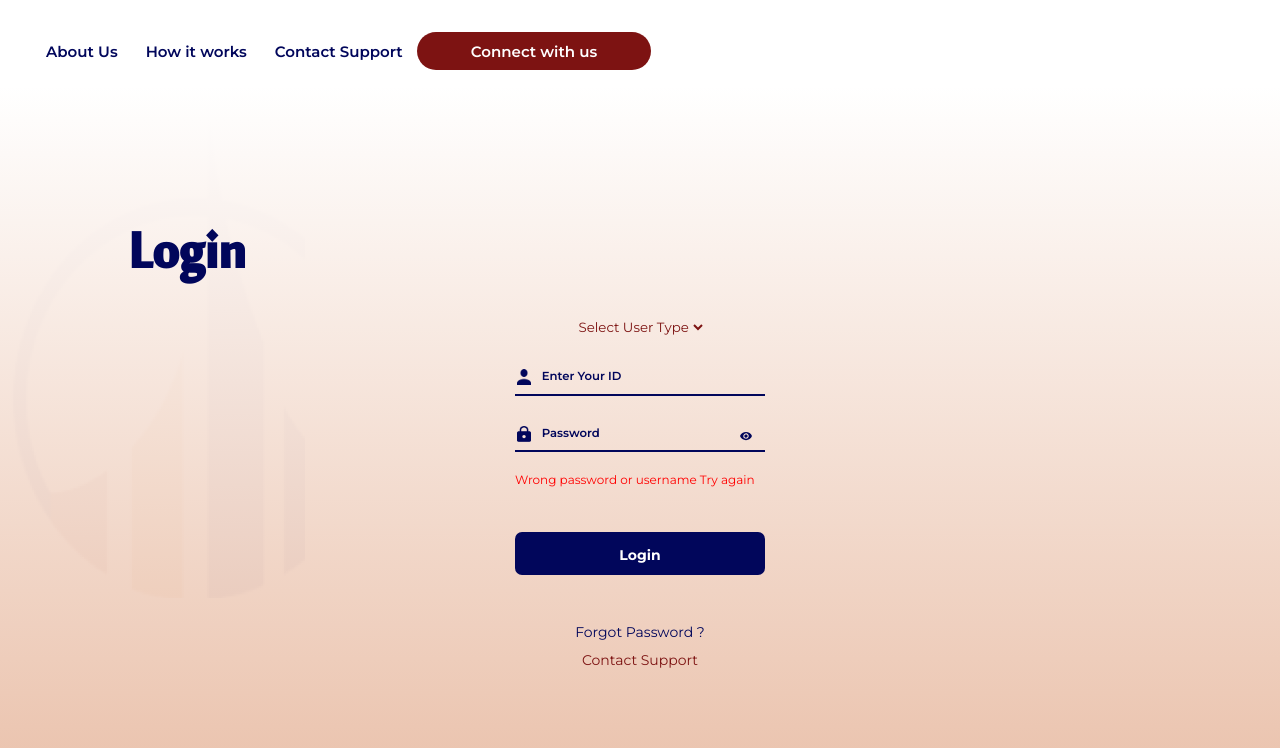
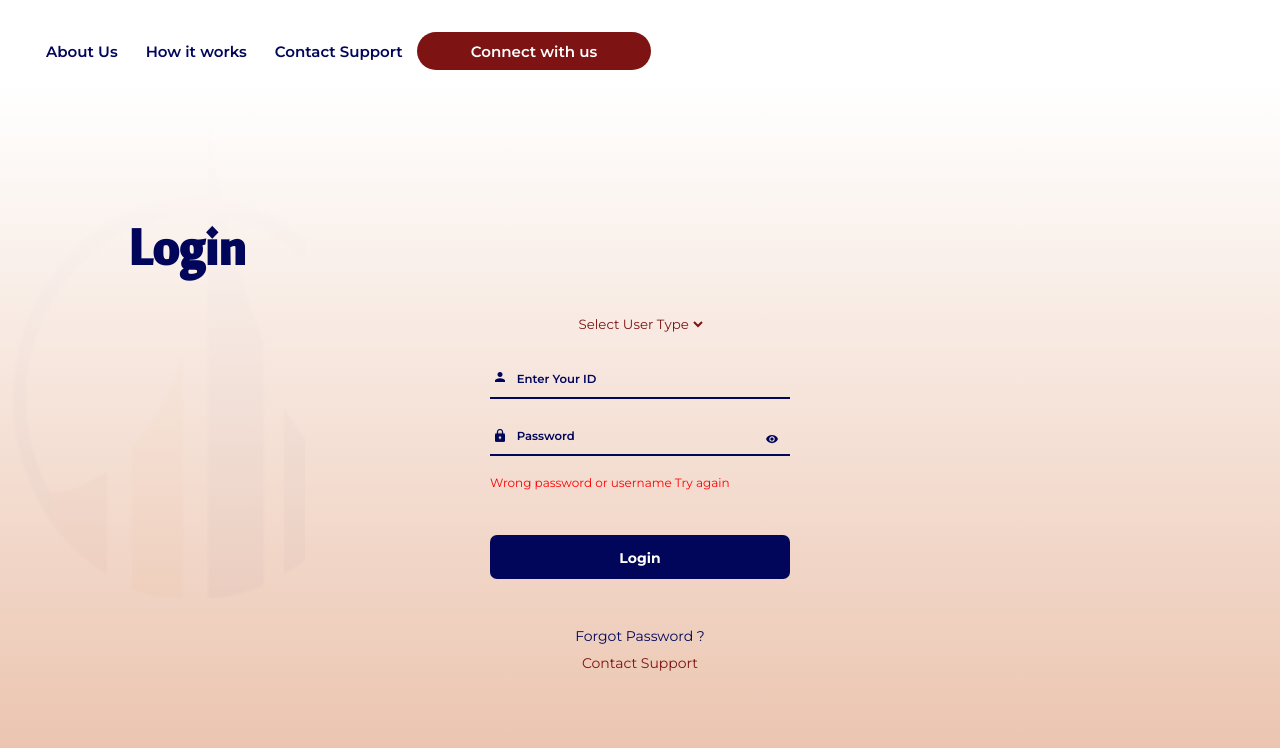
Before and after one commit to dolaposokoya/trovestajoadmin, a React (Create React App) app: page / in a window 1280 px wide. Shown: the top 748 px of the page. Built offline with nearby package versions, Linux system fonts and the light colour scheme.

Commit message:
Update Login.js, login.module.js

```diff
--- a/src/Components/Shared/LoginView/LoginView.js
+++ b/src/Components/Shared/LoginView/LoginView.js
@@ -34,7 +34,7 @@ export default function LoginView() {
             />
           </div>
           <div className={style.inputview}>
-            <img src={lock} className={style.absolute} />
+            <img src={lock} className={style.absolute2} />
             <FormInput
               placeholder="Password"
               type={secure === true ? 'password': 'text'}
--- a/src/Components/Shared/LoginView/loginview.module.css
+++ b/src/Components/Shared/LoginView/loginview.module.css
@@ -32,17 +32,18 @@
     font-family: var(--Montserrat);
     font-size: .87m;
     font-weight: var(--regular);
-    margin-bottom: 1.5em;
+    margin-bottom: 2em;
 }
 .inputview {
     position: relative;
     display: flex;
-    width: 95%;
+    width: 18.75em;
 }
 
 .input {
-    padding: .8em 4em;
-    padding-left: 2em;
+    width: 100%;
+    padding: .8em 2em;
+    /* padding-left: 2em; */
     font-family: var(--Montserrat);
     font-size: .875m;
     font-weight: var(--semiBold);
@@ -60,15 +61,23 @@
 .inputview .absolute {
     position: absolute;
     top: .8em;
-    left: .1em;
-    width: .9em;
-    height: 1em;
+    left: .3em;
+    width: .625em;
+    height: .625em;
+}
+.inputview .absolute2 {
+    position: absolute;
+    top: .8em;
+    left: .3em;
+    width: .625em;
+    height: .825em;
 }
 
 .inputview .absolute1 {
     position: absolute;
     top: 1.2em;
-    right: 0em;
+    right: .75em;
+    height: .51125;
     margin-left: 2em;
 }
 
@@ -84,6 +93,7 @@
     display: flex;
     justify-content: center;
     align-items: center;
+    width: 18.75em;
 }
 
 .btnview button {
```
